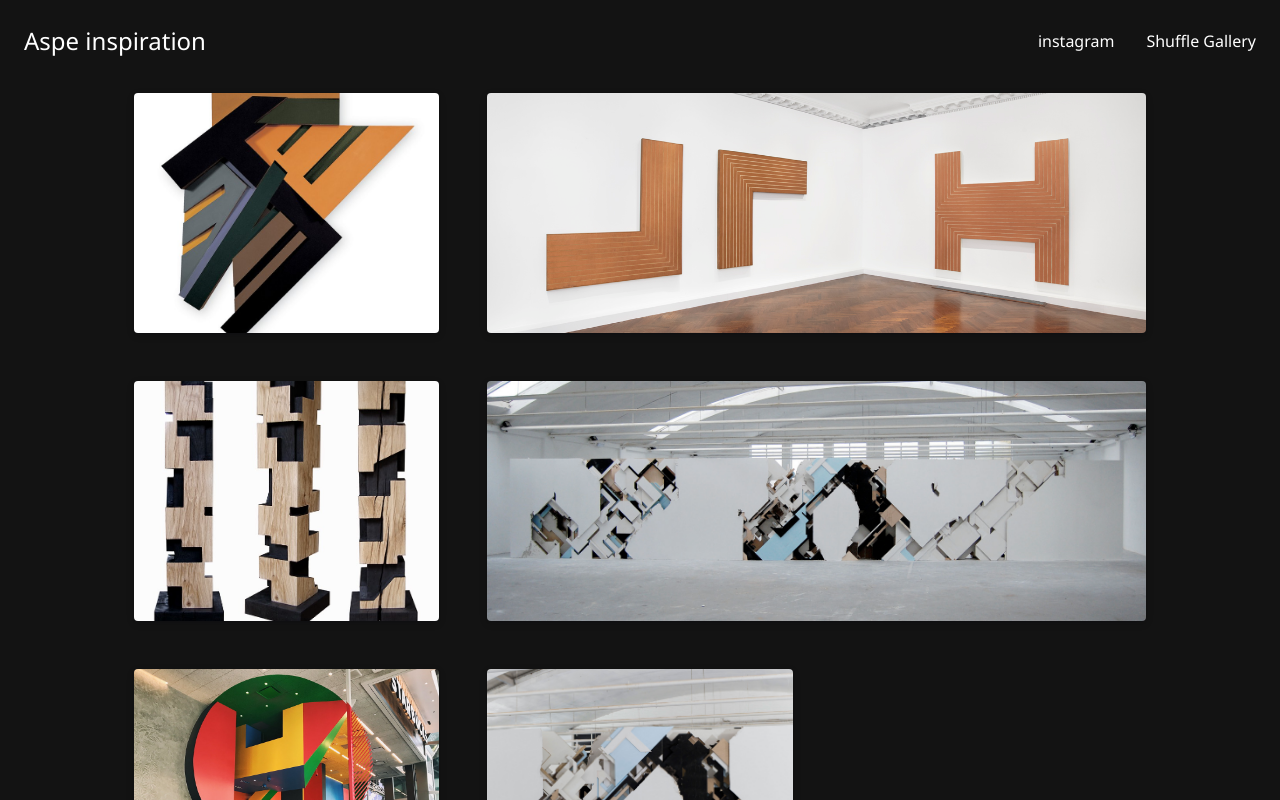
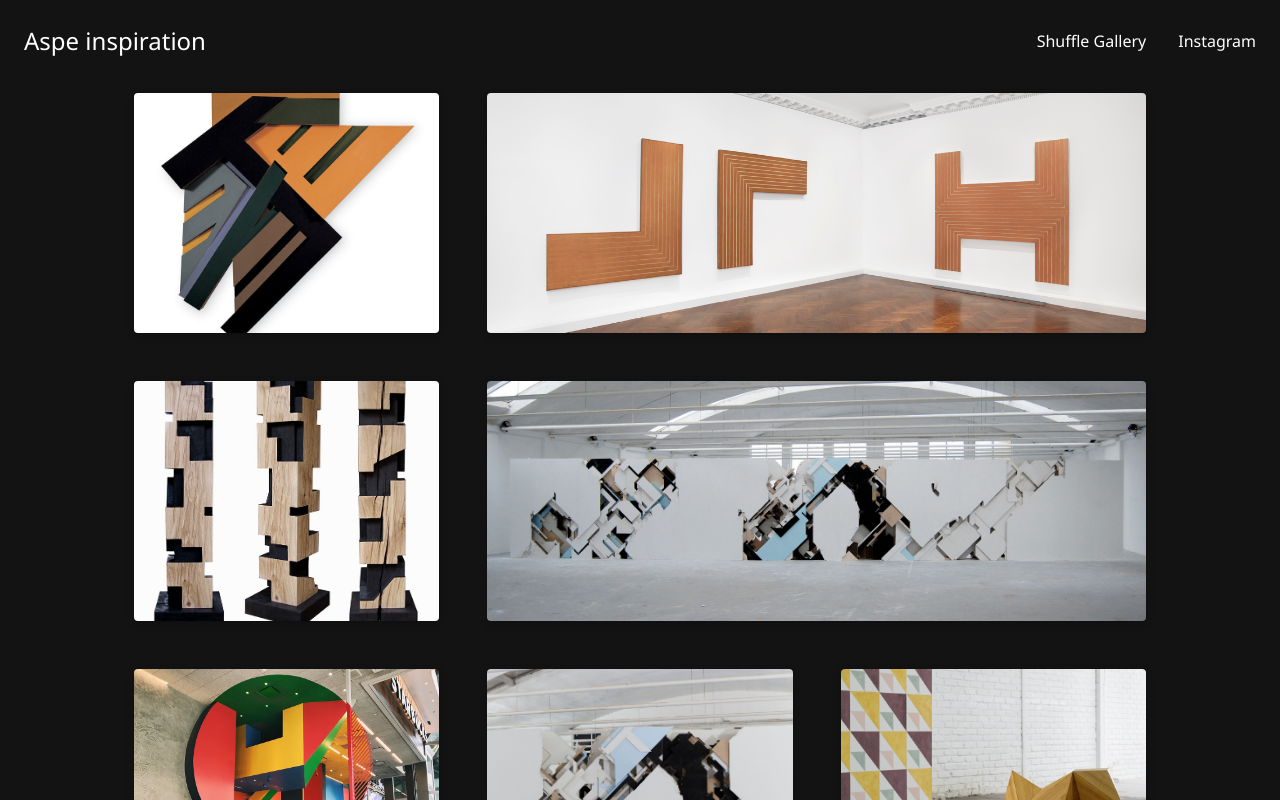
Before and after one commit to pichotg/aspeinspiratio, a Next.js app: page / in a window 1280 px wide. Shown: the top 800 px of the page. Built offline with nearby package versions, Linux system fonts and the light colour scheme.

Commit message:
fix : auto flow dense

```diff
--- a/pages/index.js
+++ b/pages/index.js
@@ -9,9 +9,11 @@ const Home = () => {
     <div className="container">
       <header className="navbar">
         <div className="navbar__title navbar__item">Aspe inspiration</div>
-        <div className="navbar__item">instagram</div>
         <div onClick={shuffle} className="navbar__item">
           Shuffle Gallery
+        </div>
+        <div className="navbar__item">
+          <a href="https://www.instagram.com/todaspe/">Instagram</a>
         </div>
       </header>
       <div>
--- a/style.css
+++ b/style.css
@@ -1,4 +1,5 @@
 @import url("https://fonts.googleapis.com/css?family=Noto+Sans&display=swap");
+@import url("https://maxcdn.bootstrapcdn.com/font-awesome/4.7.0/css/font-awesome.min.css");
 
 body {
   background: rgb(19, 19, 19);
@@ -12,6 +13,7 @@ body {
 
   grid-template-columns: repeat(auto-fit, minmax(240px, 1fr));
   grid-auto-rows: 240px;
+  grid-auto-flow: dense;
 
   margin-right: 10%;
   margin-left: 10%;
@@ -19,6 +21,20 @@ body {
   margin-top: 20px;
 }
 
+.fa {
+  width: 25px;
+  font-size: 25px;
+  text-align: center;
+  text-decoration: none;
+  margin: 5px 2px;
+  color: white;
+}
+
+a {
+  text-emphasis: none;
+  text-decoration: unset;
+  color: #fff;
+}
 
 .card {
   display: flex;
@@ -91,8 +107,8 @@ body {
   width: 100%; /* Full width */
   height: 100%; /* Full height */
   overflow: auto; /* Enable scroll if needed */
-  background-color: rgb(0,0,0); /* Fallback color */
-  background-color: rgba(0,0,0,0.9); /* Black w/ opacity */
+  background-color: rgb(0, 0, 0); /* Fallback color */
+  background-color: rgba(0, 0, 0, 0.9); /* Black w/ opacity */
   cursor: pointer;
 }
 
@@ -117,14 +133,19 @@ body {
 }
 
 /* Add Animation - Zoom in the Modal */
-.modal-content, #caption {
+.modal-content,
+#caption {
   animation-name: zoom;
   animation-duration: 0.6s;
 }
 
 @keyframes zoom {
-  from {transform:scale(0)}
-  to {transform:scale(1)}
+  from {
+    transform: scale(0);
+  }
+  to {
+    transform: scale(1);
+  }
 }
 
 /* The Close Button */
@@ -146,7 +167,7 @@ body {
 }
 
 /* 100% Image Width on Smaller Screens */
-@media only screen and (max-width: 600px){
+@media only screen and (max-width: 600px) {
   .modal-content {
     width: 100%;
   }
@@ -169,4 +190,7 @@ body {
   cursor: pointer;
   vertical-align: middle;
   text-decoration: none;
+
+  text-emphasis: none;
+  text-decoration: unset;
 }
```
